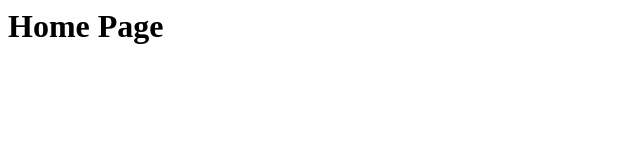
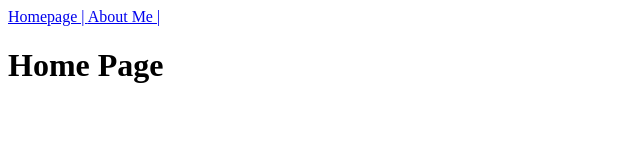
Before and after one commit to zalikhaa/NZGitEssestialRemote, a plain HTML site: page index.html in a window 1280 px wide. Shown: the whole page, without its empty margins (0-640 px from the left). Drawn offline with Linux system fonts and the light colour scheme.

Commit message:
Update index.html

```diff
--- a/index.html
+++ b/index.html
@@ -1,6 +1,10 @@
 <html>
 <title>NZ HomePage</title>
 <body>
+    <nav>
+        <a href= "index.html"> Homepage | </a>
+         <a href= "aboutme.html"> About Me | </a>
+    </nav>
     <h1>Home Page</h1>
 
 </body>
```
